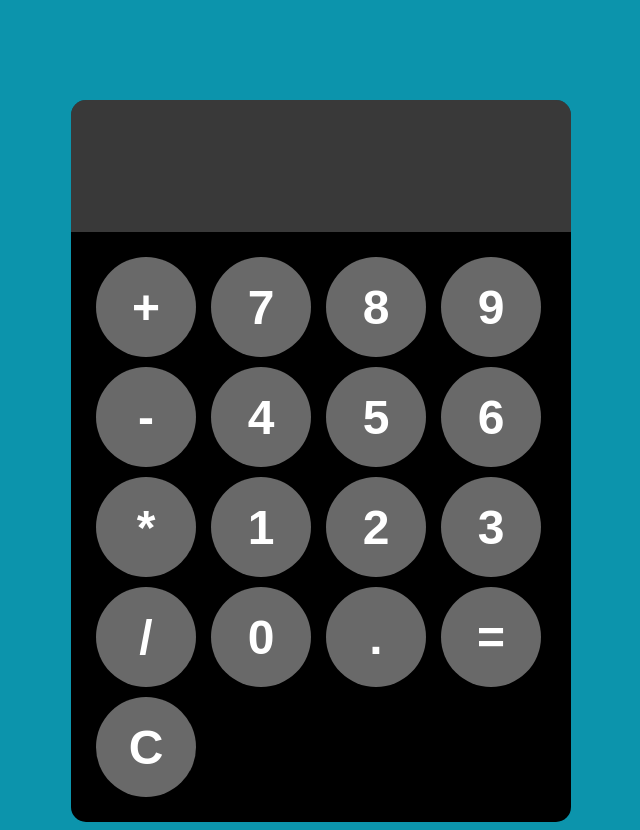
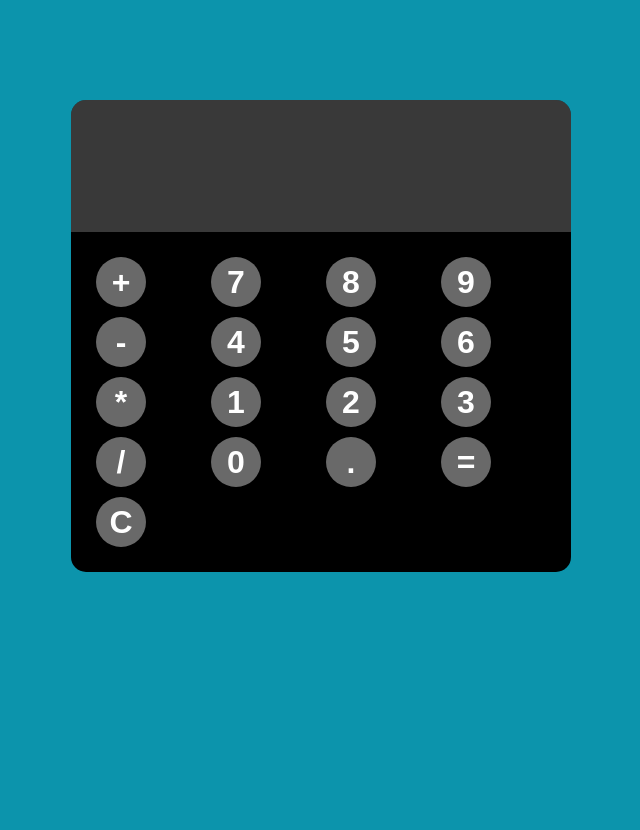
Before and after one commit to AXFAQ/calculator, a plain HTML site: page INDEX.HTML in a window 1280 px wide. Shown: the whole page, without its empty margins (319-959 px from the left). After the commit the page ends 800 px from the top, so only its background shows below. Drawn offline with Linux system fonts and the light colour scheme.

Commit message:
calulator

```diff
--- a/style.css
+++ b/style.css
@@ -1,11 +1,11 @@
 button{
-    width: 100px;
-    height: 100px;
+    width: 50px;
+    height: 50px;
     border-radius: 50px;
     border: none;
     background-color: dimgrey;
     color: white;
-    font-size: 3rem;
+    font-size: 2rem;
     font-weight: bold;
     cursor:pointer ;
 }
@@ -14,12 +14,13 @@ button{
     grid-template-columns: repeat(4,1fr);
     gap: 10px;
     padding: 25px;
+
 }
 #calculator{
     font-family: arial, sans-serif;
     background-color:black ;
     border-radius: 15px;
-    max-width: 500px;
+  max-width:500px;
     overflow: hidden;
 }
 #display{
@@ -44,3 +45,9 @@ button:hover{
 button:active{
     background-color: rgb(135, 151, 135);
 }
+
+
+@media(max-width:896px){
+    #calculator {
+}
+}
```
Also changed, not shown: 1 other file.
